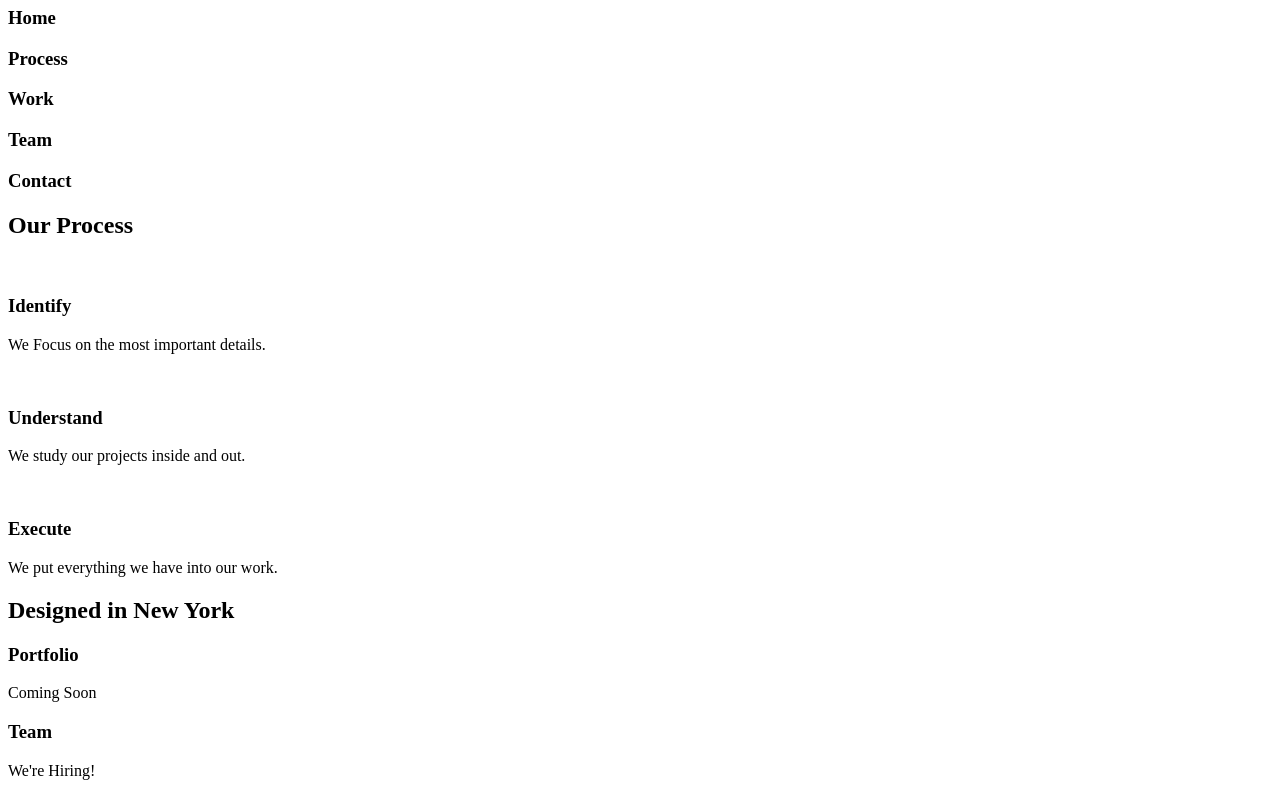
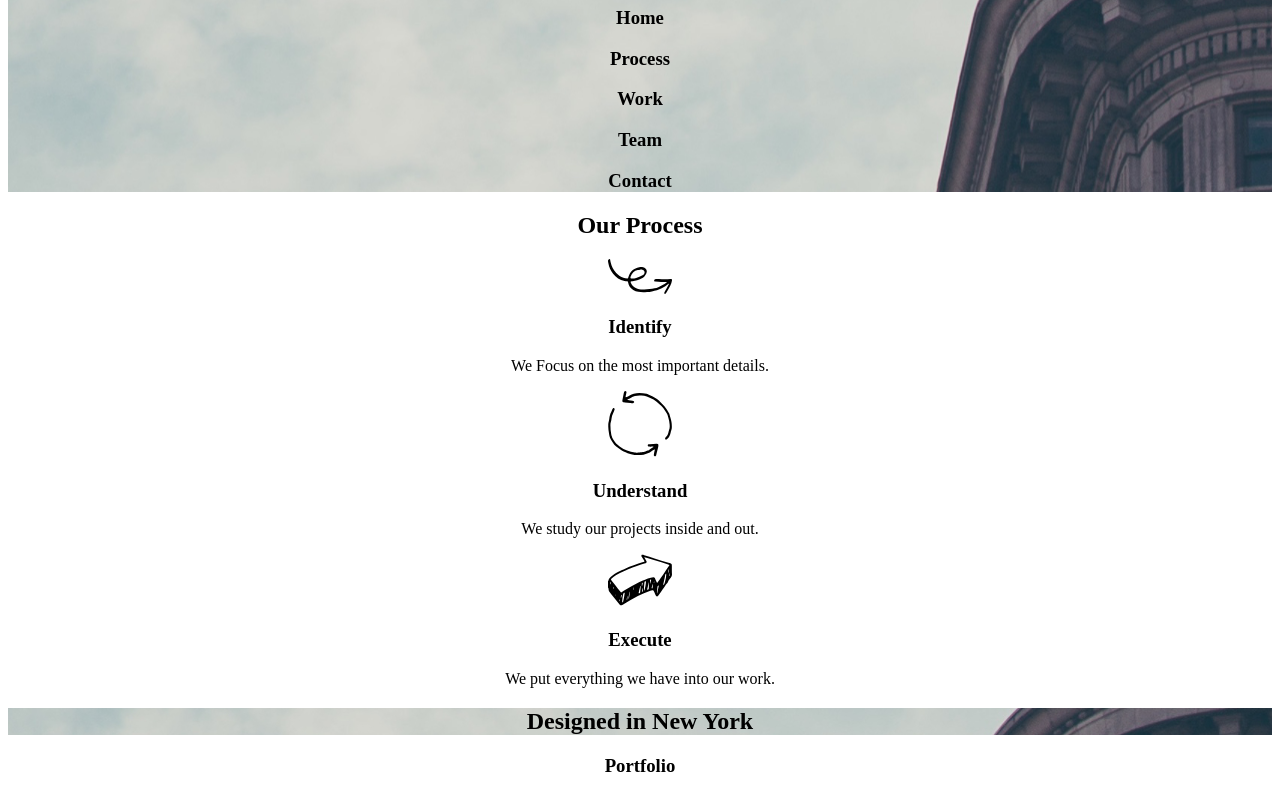
Before and after one commit to BarryDevlin88/broadway, a plain HTML site: page index.html in a window 1280 px wide. Shown: the part 73-865 px from the top of the page. Drawn offline with Linux system fonts and the light colour scheme.

Commit message:
images added and Text Centered

```diff
--- a/index.html
+++ b/index.html
@@ -3,7 +3,7 @@
   <head>
     <meta charset="utf-8">
     <title>Broadway Design</title>
-    <link rel="stylesheet" href="/resources/css/style.css">
+    <link href="./resources/css/style.css" type="text/css" rel="stylesheet">
   </head>
   <body>
 
@@ -18,13 +18,13 @@
 
     <div class="Process">
       <h2>Our Process</h2>
-      <img src="" alt="">
+      <img src="./resources/images/identify.svg" alt="identify symbol">
       <h3>Identify</h3>
       <p>We Focus on the most important details.</p>
-      <img src="" alt="">
+      <img src="./resources/images/understand.svg" alt="understand symbol">
       <h3>Understand</h3>
       <p>We study our projects inside and out.</p>
-      <img src="" alt="">
+      <img src="./resources/images/execute.svg" alt="excute symbol">
       <h3>Execute</h3>
       <p>We put everything we have into our work.</p>
     </div>
--- a/resources/css/style.css
+++ b/resources/css/style.css
@@ -0,0 +1,11 @@
+body{
+  text-align: center;
+}
+
+.Menu{
+  background-image: url('../images/the-flatiron-building.png');
+}
+
+.About h2{
+  background-image: url('../images/the-flatiron-building.png');
+}
```
Also changed, not shown: resources/images/execute.svg (added), resources/images/identify.svg (added), resources/images/the-flatiron-building.png (added), resources/images/understand.svg (added).
